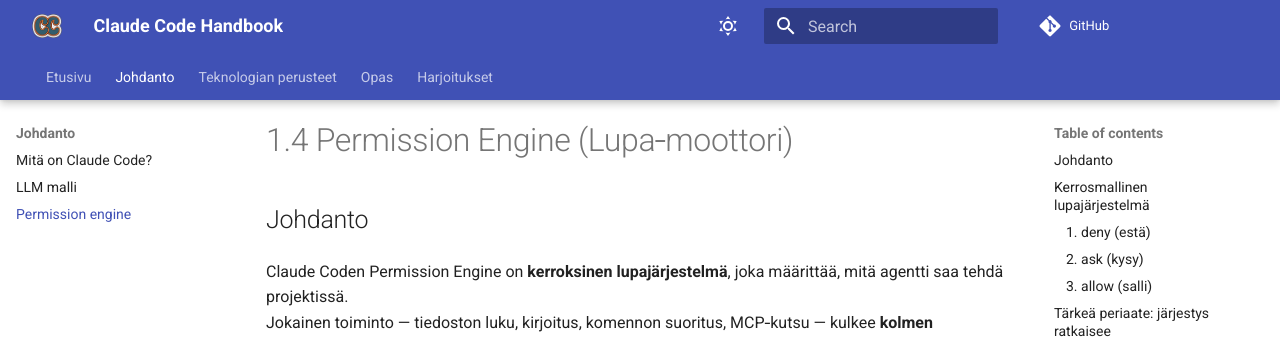
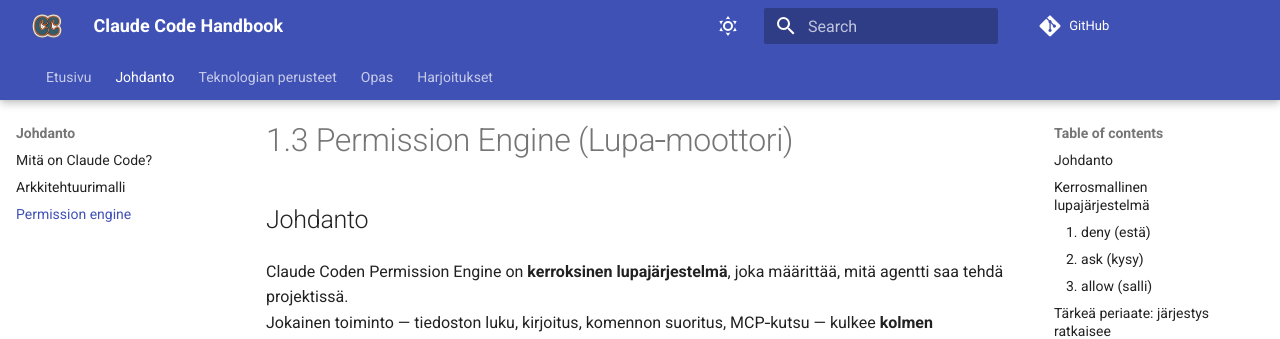
Before and after one commit to MipoRepo/claudecodecourse, an MkDocs documentation site: the page built from docs/johdanto/permission-engine.md, in a window 1280 px wide and 900 px high. Shown: the top 339 px of the window. Built offline with MkDocs 1.6.1 and Material for MkDocs 9.7.7, drawn with Linux system fonts in a browser that asks for light colours; comment, search, counter and statistics services are not loaded.

Commit message:
perusteet osion päivitys

```diff
--- a/docs/johdanto/mielenmalli.md
+++ b/docs/johdanto/cc-malli.md
@@ -1,4 +1,4 @@
-# 1.3 Claude Coden malli
+# 1.2 Claude Coden arkkitehtuurimalli
 
 Claude Code ei ole pelkkä komentorivityökalu, vaan **kerroksinen agenttiarkkitehtuuri**, jossa jokainen osa hoitaa oman vastuualueensa. Malli auttaa ymmärtämään, miten Claude Code käsittelee tehtäviä, miten konteksti rakentuu ja miten determinismi ja todennäköisyyspohjainen päättely erotellaan toisistaan.
 
--- a/docs/johdanto/permission-engine.md
+++ b/docs/johdanto/permission-engine.md
@@ -1,4 +1,4 @@
-# 1.4 Permission Engine (Lupa‑moottori)
+# 1.3 Permission Engine (Lupa‑moottori)
 
 ## Johdanto
 
--- a/mkdocs.yml
+++ b/mkdocs.yml
@@ -48,7 +48,7 @@
   - Etusivu: index.md
   - Johdanto:
       - Mitä on Claude Code?: johdanto/mita-on-claude-code.md
-      - LLM malli: johdanto/mielenmalli.md
+      - Arkkitehtuurimalli: johdanto/cc-malli.md
       - Permission engine: johdanto/permission-engine.md
   - Teknologian perusteet:
       - Aloittelijalle: teknologian-perusteet/aloitus.md
```
